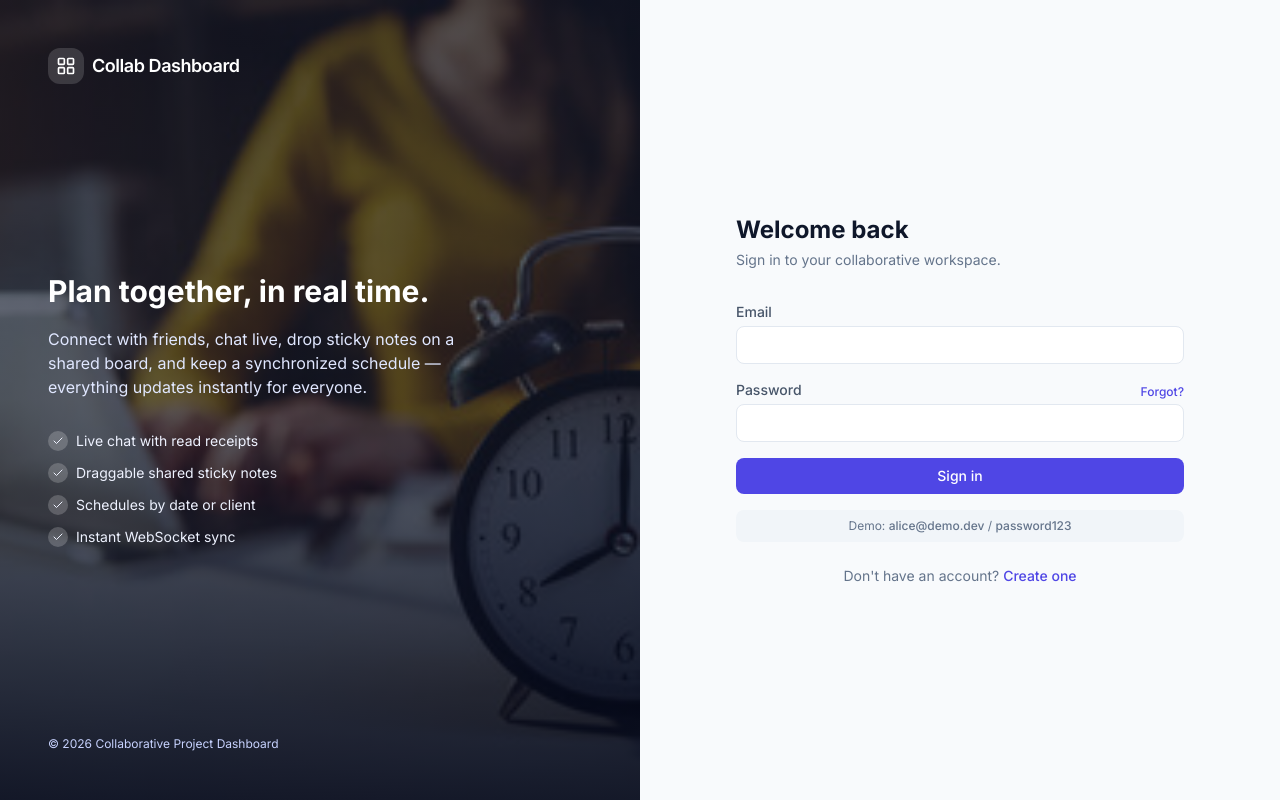
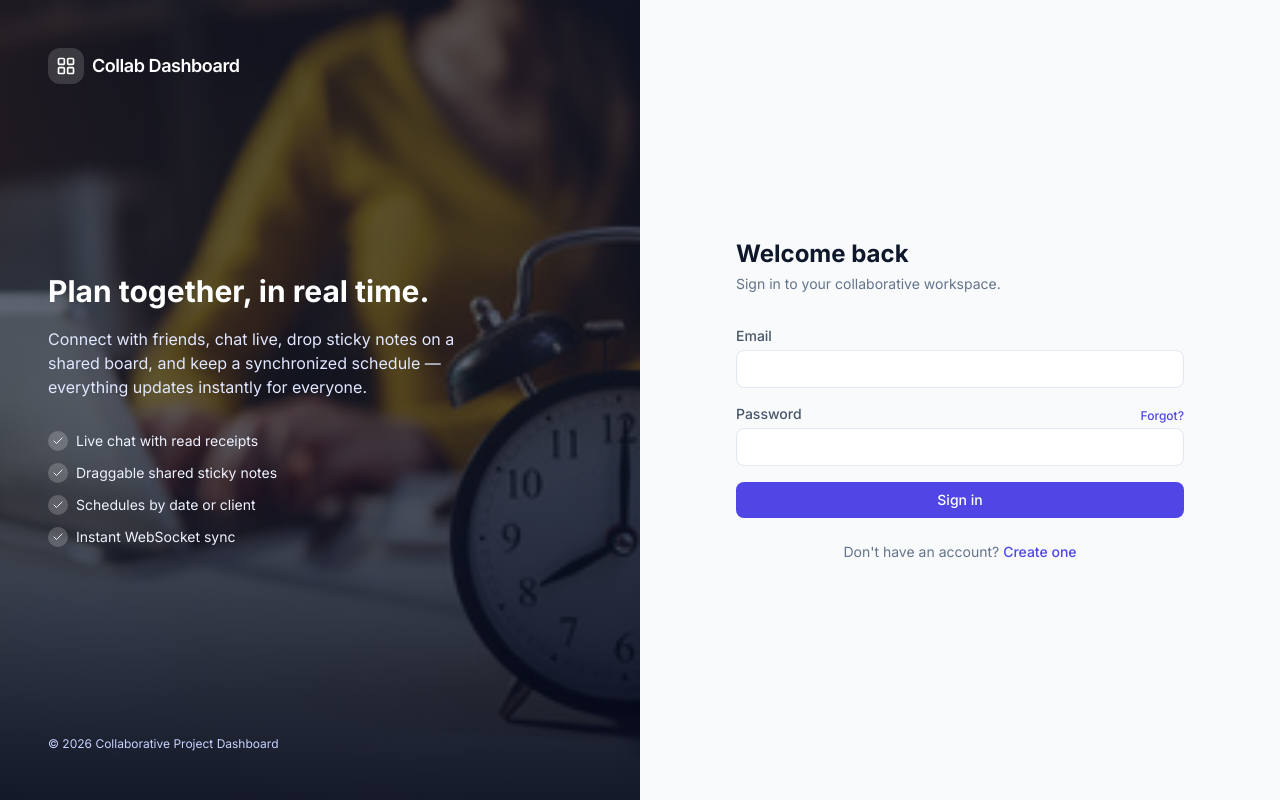
Before and after one commit to conner-morrison/collab-dash, a Next.js app in the folder frontend/: page /login in a window 1280 px wide. Built offline with nearby package versions, Linux system fonts and the light colour scheme; no server answers.

Commit message:
remove narrative in login page

```diff
--- a/frontend/app/login/page.tsx
+++ b/frontend/app/login/page.tsx
@@ -75,9 +75,9 @@ export default function LoginPage() {
         <button className="btn-primary w-full" disabled={busy}>
           {busy ? "Signing in…" : "Sign in"}
         </button>
-        <p className="rounded-lg bg-slate-100 px-3 py-2 text-center text-xs text-slate-500">
+        {/* <p className="rounded-lg bg-slate-100 px-3 py-2 text-center text-xs text-slate-500">
           Demo: <span className="font-medium">alice@demo.dev</span> / <span className="font-medium">password123</span>
-        </p>
+        </p> */}
       </form>
     </AuthShell>
   );
```
